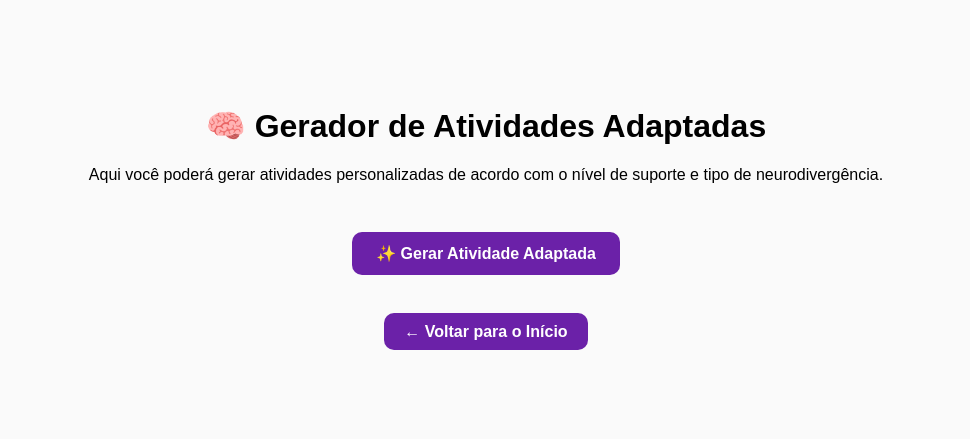
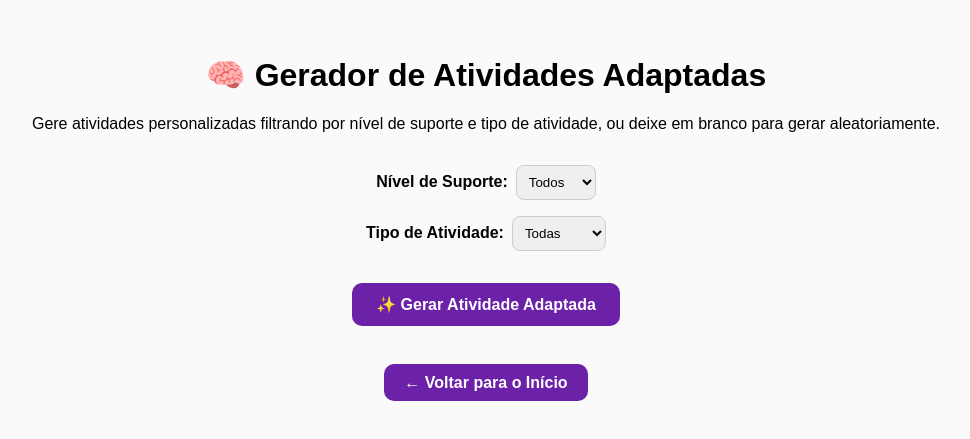
Before and after one commit to letiricetti2-alt/gerador-de-atividades-infantis, a Next.js app: page /gerador in a window 1280 px wide. Shown: the part 211-650 px from the top of the page, without its empty margins (154-1124 px from the left). Built offline with nearby package versions, Linux system fonts and the light colour scheme; no server answers.

Commit message:
Update page.jsx

```diff
--- a/app/gerador/page.jsx
+++ b/app/gerador/page.jsx
@@ -13,6 +13,10 @@ export default function GeradorDeAtividades() {
   const [resultado, setResultado] = useState("");
   const [erro, setErro] = useState("");
 
+  // 🔹 Filtros
+  const [nivelSuporte, setNivelSuporte] = useState("");
+  const [tipoAtividade, setTipoAtividade] = useState("");
+
   // 🔹 Função principal
   async function gerarAtividadeAdaptada() {
     try {
@@ -20,23 +24,25 @@ export default function GeradorDeAtividades() {
       setErro("");
       setResultado("");
 
-      // 🔹 Busca todas as atividades da view
-      const { data, error } = await supabase
-        .from("atividades_completas") // ← view criada na Supabase
-        .select("*");
+      let query = supabase.from("atividades_completas").select("*");
+
+      // 🔹 Aplica os filtros, se houver
+      if (nivelSuporte) query = query.eq("nivel_suporte", Number(nivelSuporte));
+      if (tipoAtividade) query = query.ilike("tipo", `%${tipoAtividade}%`);
+
+      const { data, error } = await query;
 
       if (error) throw error;
-
       if (!data || data.length === 0) {
-        setErro("Nenhuma atividade encontrada.");
+        setErro("Nenhuma atividade encontrada com esses filtros.");
         return;
       }
 
-      // 🔹 Escolhe uma atividade aleatória
+      // 🔹 Escolhe uma aleatória
       const randomIndex = Math.floor(Math.random() * data.length);
       const atividade = data[randomIndex];
 
-      // 🔹 Monta o texto de resultado
+      // 🔹 Monta o texto do resultado
       setResultado(
         `🧒 Aluno: ${atividade.aluno}
 🧠 Neurodivergência: ${atividade.neurodivergencia}
@@ -68,10 +74,54 @@ export default function GeradorDeAtividades() {
         🧠 <strong>Gerador de Atividades Adaptadas</strong>
       </h1>
       <p>
-        Aqui você poderá gerar atividades personalizadas de acordo com o nível
-        de suporte e tipo de neurodivergência.
+        Gere atividades personalizadas filtrando por nível de suporte e tipo de
+        atividade, ou deixe em branco para gerar aleatoriamente.
       </p>
 
+      {/* 🔹 Select: Nível de suporte */}
+      <div style={{ marginTop: "2rem" }}>
+        <label style={{ fontWeight: "bold", marginRight: "0.5rem" }}>
+          Nível de Suporte:
+        </label>
+        <select
+          value={nivelSuporte}
+          onChange={(e) => setNivelSuporte(e.target.value)}
+          style={{
+            padding: "8px",
+            borderRadius: "8px",
+            border: "1px solid #ccc",
+          }}
+        >
+          <option value="">Todos</option>
+          <option value="1">Nível 1</option>
+          <option value="2">Nível 2</option>
+          <option value="3">Nível 3</option>
+        </select>
+      </div>
+
+      {/* 🔹 Select: Tipo de atividade */}
+      <div style={{ marginTop: "1rem" }}>
+        <label style={{ fontWeight: "bold", marginRight: "0.5rem" }}>
+          Tipo de Atividade:
+        </label>
+        <select
+          value={tipoAtividade}
+          onChange={(e) => setTipoAtividade(e.target.value)}
+          style={{
+            padding: "8px",
+            borderRadius: "8px",
+            border: "1px solid #ccc",
+          }}
+        >
+          <option value="">Todas</option>
+          <option value="sensorial">Sensorial</option>
+          <option value="motora">Motora</option>
+          <option value="cognitiva">Cognitiva</option>
+          <option value="social">Social</option>
+        </select>
+      </div>
+
+      {/* 🔹 Botão principal */}
       <button
         onClick={gerarAtividadeAdaptada}
         disabled={loading}
```
